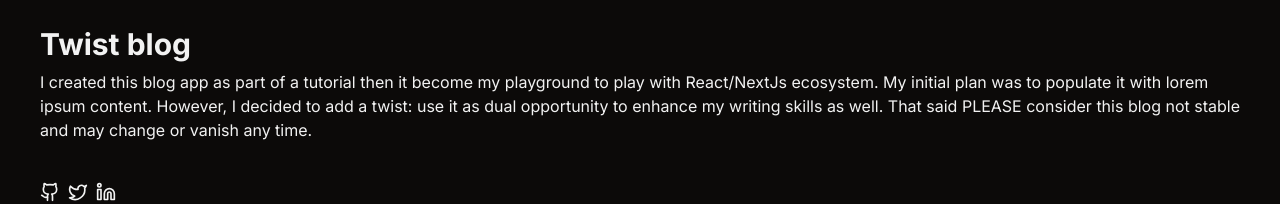
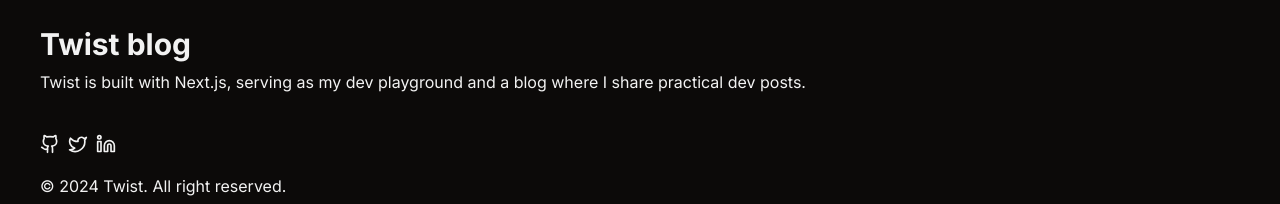
Before and after one commit to elhoucine/twist, a Next.js app: page / in a window 1280 px wide. Shown: the part 175-379 px from the top of the page. Built offline with nearby package versions, Linux system fonts and the light colour scheme; no server answers; the database is empty.

Commit message:
update footer

```diff
--- a/components/Footer.tsx
+++ b/components/Footer.tsx
@@ -10,8 +10,7 @@
                     <div className="space-y-2 w-full sm:w96">
                         <h1 className='text-3xl font-bold'>Twist blog</h1>
                         <p>
-                            I created this blog app as part of a tutorial then it become my playground to play with React/NextJs ecosystem. My initial plan was to populate it with lorem ipsum content.
-                            However, I decided to add a twist: use it as dual opportunity to enhance my writing skills as well. That said PLEASE consider this blog not stable and may change or vanish any time.
+                            Twist is built with Next.js, serving as my dev playground and a blog where I share practical dev posts.
                         </p>
                     </div>
                     <div className="flex items-center gap-2">
```
